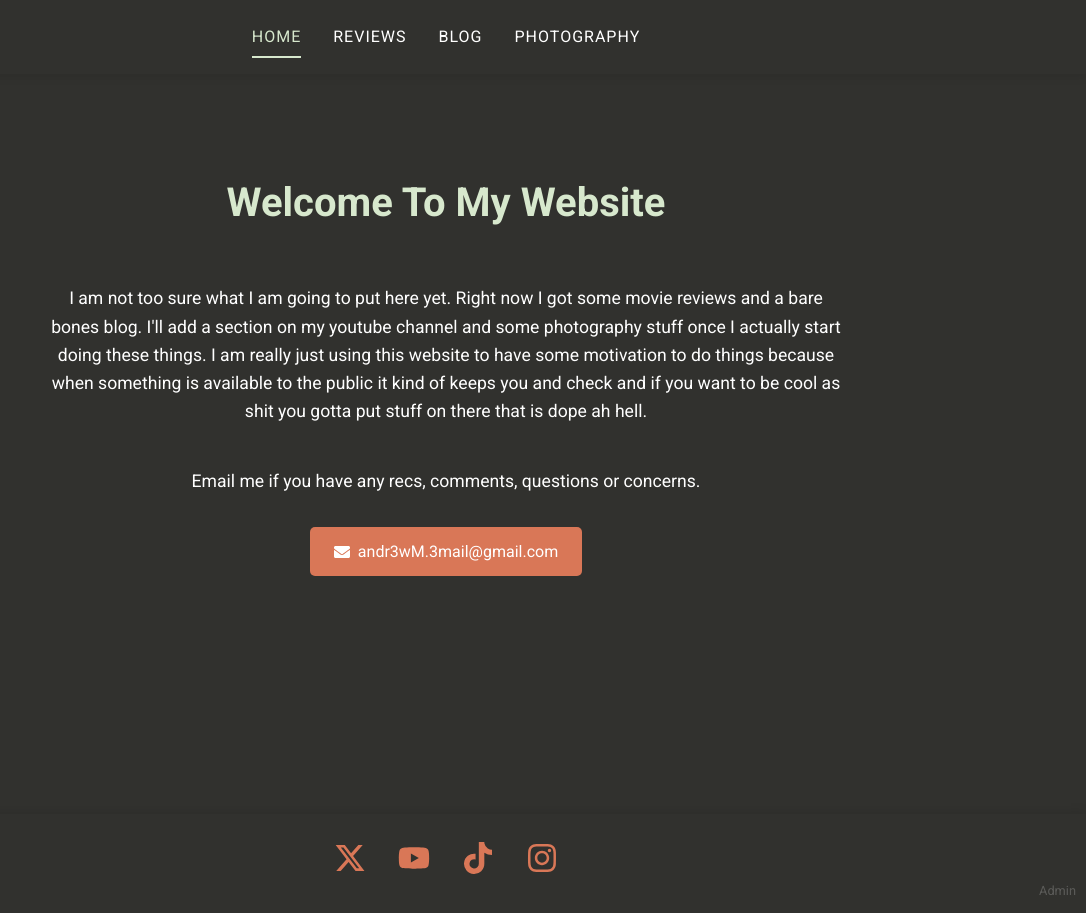
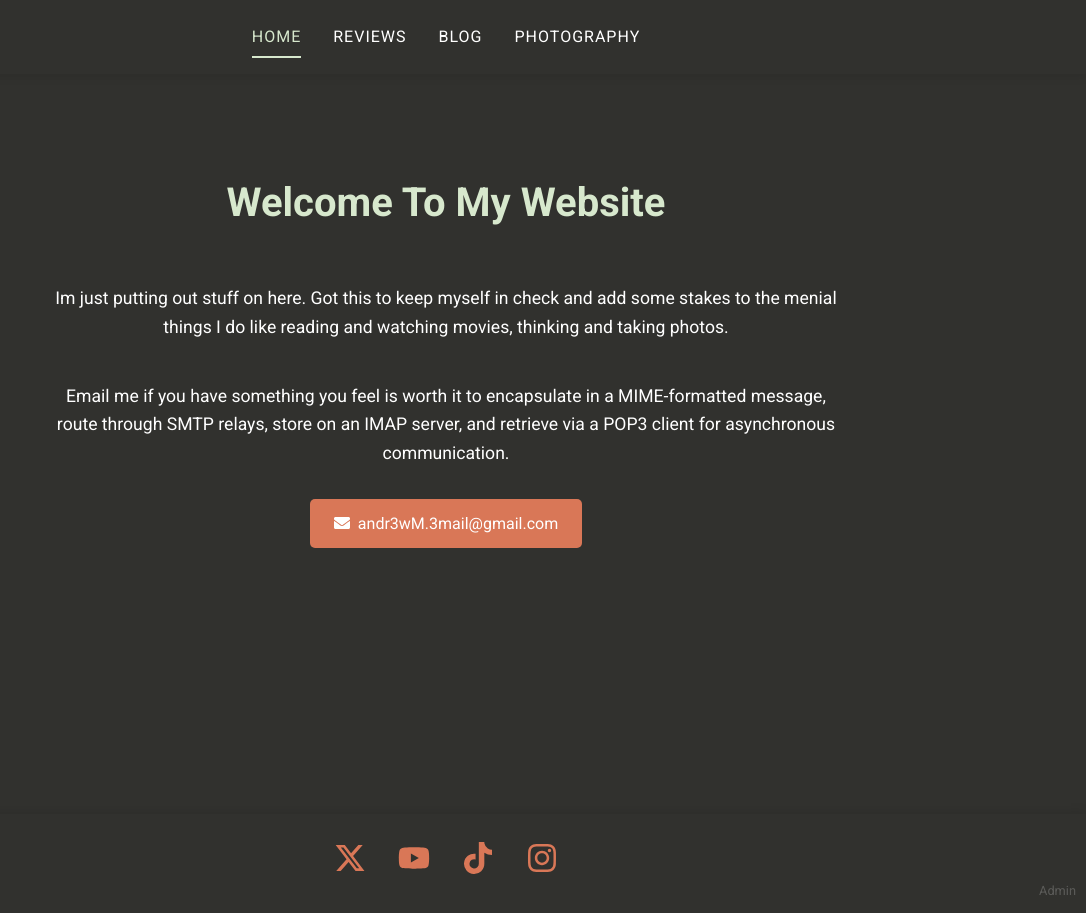
Before and after one commit to andrewmccarthywustl/andr3wM, a React (Vite) app: page / in a window 1280 px wide. Shown: the whole page, without its empty margins (194-1280 px from the left). Built offline with nearby package versions, Linux system fonts and the light colour scheme; no server answers.

Commit message:
changed home page

```diff
--- a/src/pages/Home/Home.jsx
+++ b/src/pages/Home/Home.jsx
@@ -10,16 +10,14 @@ function Home() {
       <section className={styles.heroSection}>
         <h1 className={styles.title}>Welcome To My Website</h1>
         <p className={styles.description}>
-          I am not too sure what I am going to put here yet. Right now I got
-          some movie reviews and a bare bones blog. I'll add a section on my
-          youtube channel and some photography stuff once I actually start doing
-          these things. I am really just using this website to have some
-          motivation to do things because when something is available to the
-          public it kind of keeps you and check and if you want to be cool as
-          shit you gotta put stuff on there that is dope ah hell.
+          Im just putting out stuff on here. Got this to keep myself in check
+          and add some stakes to the menial things I do like reading and
+          watching movies, thinking and taking photos.
         </p>
         <p className={styles.description}>
-          Email me if you have any recs, comments, questions or concerns.
+          Email me if you have something you feel is worth it to encapsulate in
+          a MIME-formatted message, route through SMTP relays, store on an IMAP
+          server, and retrieve via a POP3 client for asynchronous communication.
         </p>
         <EmailLink email="andr3wM.3mail@gmail.com" />
       </section>
```
